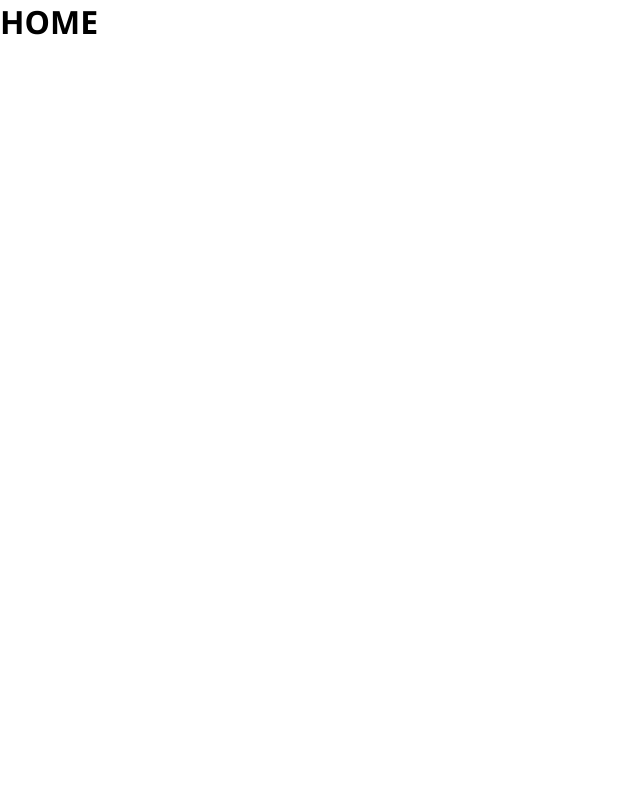
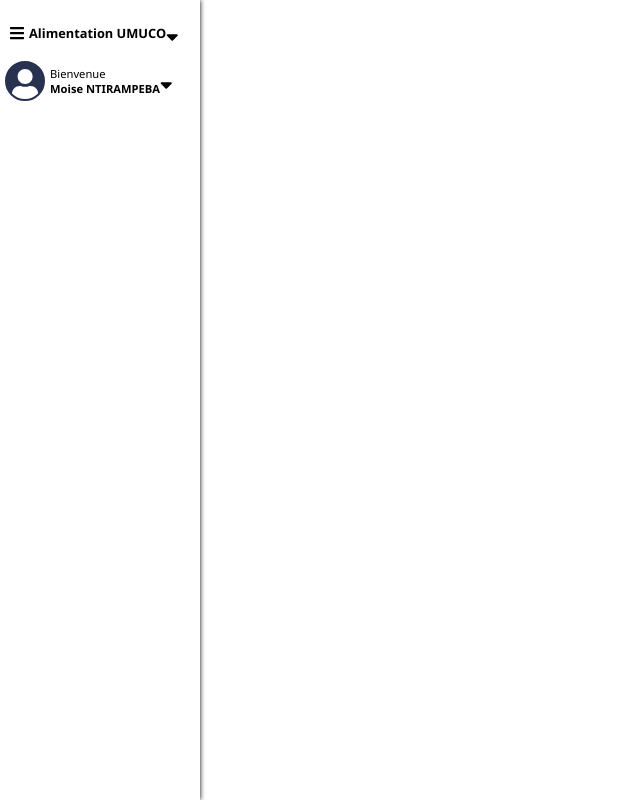
Before and after one commit to hogiburundi/urufatanamende_ui, a Vue app: page /#/ in a window 1280 px wide. Both pictures are taken after typing "Sample", "Sample123" into the empty fields and a click on the button "Connexion". Shown: the whole page, without its empty margins (0-640 px from the left). Built offline with nearby package versions, Linux system fonts and the light colour scheme.

Commit message:
made user and kiosk menus

```diff
--- a/src/App.vue
+++ b/src/App.vue
@@ -1,6 +1,6 @@
 <template>
   <div class="body">
-    <div v-if="!!active_user">
+    <div class="logged-in" v-if="!!active_user">
       <Menus/>
       <TopBar/>
     	<router-view/>
--- a/src/components/login_form.vue
+++ b/src/components/login_form.vue
@@ -52,7 +52,11 @@ export default {
 <style scoped>
 .content{
   background: rgb(41,49,80);
-  background: radial-gradient(circle, rgba(41,49,80,1) 0%, rgba(5,157,187,1) 40%, rgba(5,157,187,1) 59%, rgba(41,49,80,1) 100%);
+  background: radial-gradient(circle,
+    rgba(41,49,80,1) 0%,
+    rgba(5,157,187,1) 40%,
+    rgba(5,157,187,1) 59%,
+    rgba(41,49,80,1) 100%);
   height: 100%;
   padding-top: 100px;
 }
--- a/src/components/menus.vue
+++ b/src/components/menus.vue
@@ -1,5 +1,20 @@
 <template>
-<div class="home">
+<div class="menus">
+	<div class="kiosk">
+		<fa class="bars" icon="bars"/>
+		<div class="name">Alimentation UMUCO</div>
+		<fa class="arrow" icon="sort-down"/>
+	</div>
+	<div class="user">
+		<div class="img">
+			<fa icon="user"/>
+		</div>
+		<div>
+			<div>Bienvenue</div>
+			<div class="username">Moise NTIRAMPEBA</div>
+		</div>
+		<fa class="arrow" icon="sort-down"/>
+	</div>
 </div>
 </template>
 <script>
@@ -7,4 +22,44 @@ export default{
 };
 </script>
 <style scoped>
+.menus{
+	background-color: white;
+	width: 200px;
+	height: 100%;
+	box-shadow: 0 0 5px;
+	padding-top: 10px;
+}
+.kiosk, .user{
+	display: flex;
+	align-items: center;
+	justify-content: sp;
+	margin-top: 10px;
+}
+.img{
+	background-color: var(--primary);
+	color: white;
+	width: 40px;
+	height: 40px;
+	border-radius: 50%;
+	font-size: 30px;
+	text-align: center;
+	border: 2px solid var(--primary);
+	overflow: hidden;
+	margin: 5px;
+}
+.bars{
+	margin: 5px 5px 5px 10px;
+}
+.user{
+	font-size: .7em;
+}
+.username, .name{
+	font-weight: 700;
+}
+.name{
+	font-size: .8em;
+}
+.arrow{
+	font-size: 20px;
+}
 </style>
--- a/src/main.js
+++ b/src/main.js
@@ -6,15 +6,13 @@ import axios from 'axios'
 import { library } from '@fortawesome/fontawesome-svg-core'
 import { FontAwesomeIcon } from '@fortawesome/vue-fontawesome'
 import {
-  faCheck, faTimes, faUsers, faSignOutAlt, faSearch, faUnlock,
-  faPen, faShoppingCart, faBox, faBoxOpen, faChartBar,
-  faHandHoldingUsd, faTrashAlt, faPlus, faListAlt, faEye, faEyeSlash
+  faPen, faShoppingCart, faBox, faBoxOpen, faChartBar, faUser,
+  faBars, faSortDown,
 } from '@fortawesome/free-solid-svg-icons'
 
 library.add({
-  faCheck, faTimes, faUsers, faSignOutAlt, faSearch, faUnlock,
-  faPen, faShoppingCart, faBox, faBoxOpen,  faChartBar,
-  faHandHoldingUsd, faTrashAlt, faPlus, faListAlt, faEye, faEyeSlash
+  faPen, faShoppingCart, faBox, faBoxOpen,  faChartBar, faUser,
+  faBars, faSortDown,
 })
 
 Vue.component('fa', FontAwesomeIcon)
--- a/src/style.css
+++ b/src/style.css
@@ -14,6 +14,9 @@
 .body{
     height: 100vh;
 }
+.logged-in{
+    height: 100%;
+}
 input[type=text], input[type=password]{
     padding: 5px 15px;
 }
--- a/src/views/Home.vue
+++ b/src/views/Home.vue
@@ -1,6 +1,5 @@
 <template>
 <div class="home">
-	<h1>HOME</h1>
 </div>
 </template>
 <script>
```
